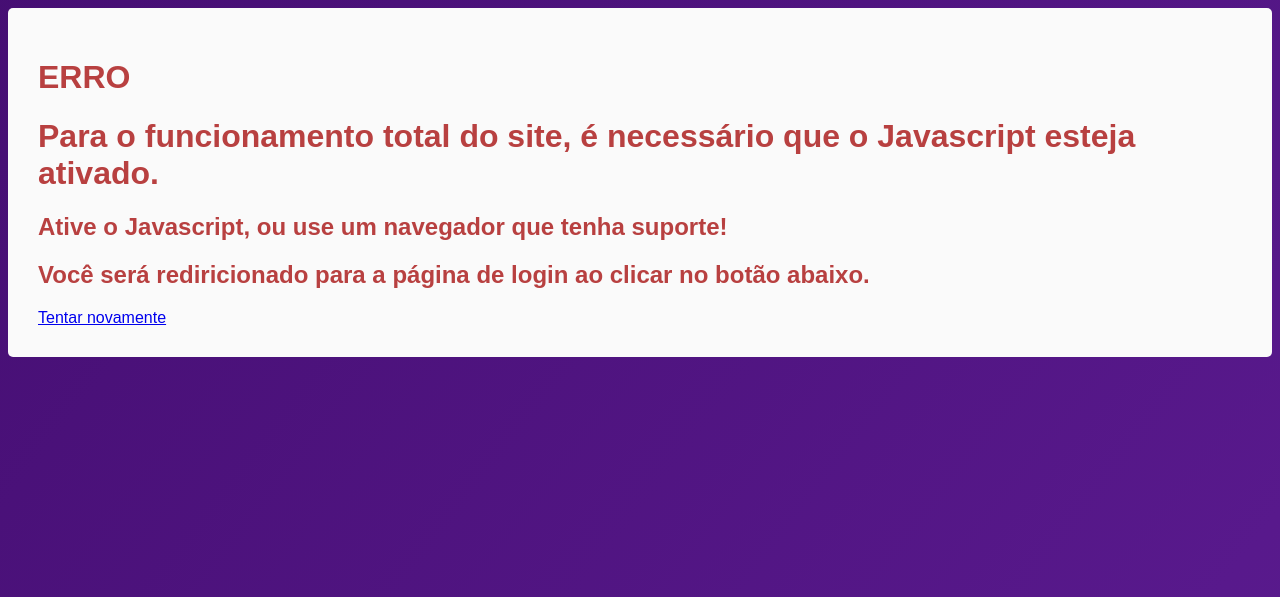
After one commit to Joaofury/Projeto-do-TCC, a PHP site: page /ativeojava.html in a window 1280 px wide. The commit adds this page. Shown: the top 597 px of the page. Run offline with PHP 8.4, Linux system fonts and the light colour scheme.

Commit message:
sistema de segurança (impossivel usar o site sem javascript)

```diff
--- /dev/null
+++ b/ativeojava.html
@@ -0,0 +1,31 @@
+<!DOCTYPE html>
+<html lang="en">
+<head>
+    <meta charset="UTF-8">
+    <meta http-equiv="X-UA-Compatible" content="IE=edge">
+    <meta name="viewport" content="width=device-width, initial-scale=1.0">
+    <link rel="stylesheet" href="css/style.css" />
+    <link rel="icon" type="image/x-icon" href="assets/ppinformatize.png">
+
+    <title>ERRO</title>
+</head>
+<body>
+    <div class="card-cad">
+        <h1 class="error">
+            ERRO
+        </h1>
+        <h1 class="error">
+        Para o funcionamento total do site, é necessário que o Javascript esteja ativado.
+    </h1>
+    <h2 class="errorh2">
+        Ative o Javascript, ou use um navegador que tenha suporte!
+    </h2>
+    <h2 class="errorh2">
+        Você será rediricionado para a página de login ao clicar no botão abaixo.
+    </h2>
+    <div class="card-top-cad">
+    <a href="login.html">Tentar novamente</a>
+    </div>
+    </div>
+</body>
+</html>
--- a/cadastro.html
+++ b/cadastro.html
@@ -97,6 +97,11 @@
                                     </div>
                             </div>
             </div>
+            <!--usuario desativou o javascript-->
+            <noscript>
+                <meta http-equiv="refresh" content="0;url=ativeojava.html">
+              </noscript>
+              <!--fim da função-->
                </form>
     </body>
 </html>
--- a/css/style.css
+++ b/css/style.css
@@ -213,7 +213,7 @@ outline: 0;
     width: 20px;
     height: 20px;
     background: rgba(255, 255, 255, 0.2);
-    animation: animate 13s linear infinite;
+    animation: animate 10s linear infinite;
     bottom: -50px;
 
 }
@@ -260,7 +260,7 @@ outline: 0;
     left: 75%;
     width: 110px;
     height: 110px;
-    animation-delay: 3s;
+    /* animation-delay: 3s; */
 }
 
 .circles li:nth-child(7){
@@ -312,3 +312,13 @@ outline: 0;
 
 }
 /*FIM DA ANIMAÇÃO*/
+
+
+/*se o usuario desativar o javascript*/
+.error{
+    color: rgb(184, 64, 64);
+}
+.errorh2{
+    color: rgb(184, 64, 64);
+
+}
```
Also changed, not shown: login.html (+7 -3 lines).
